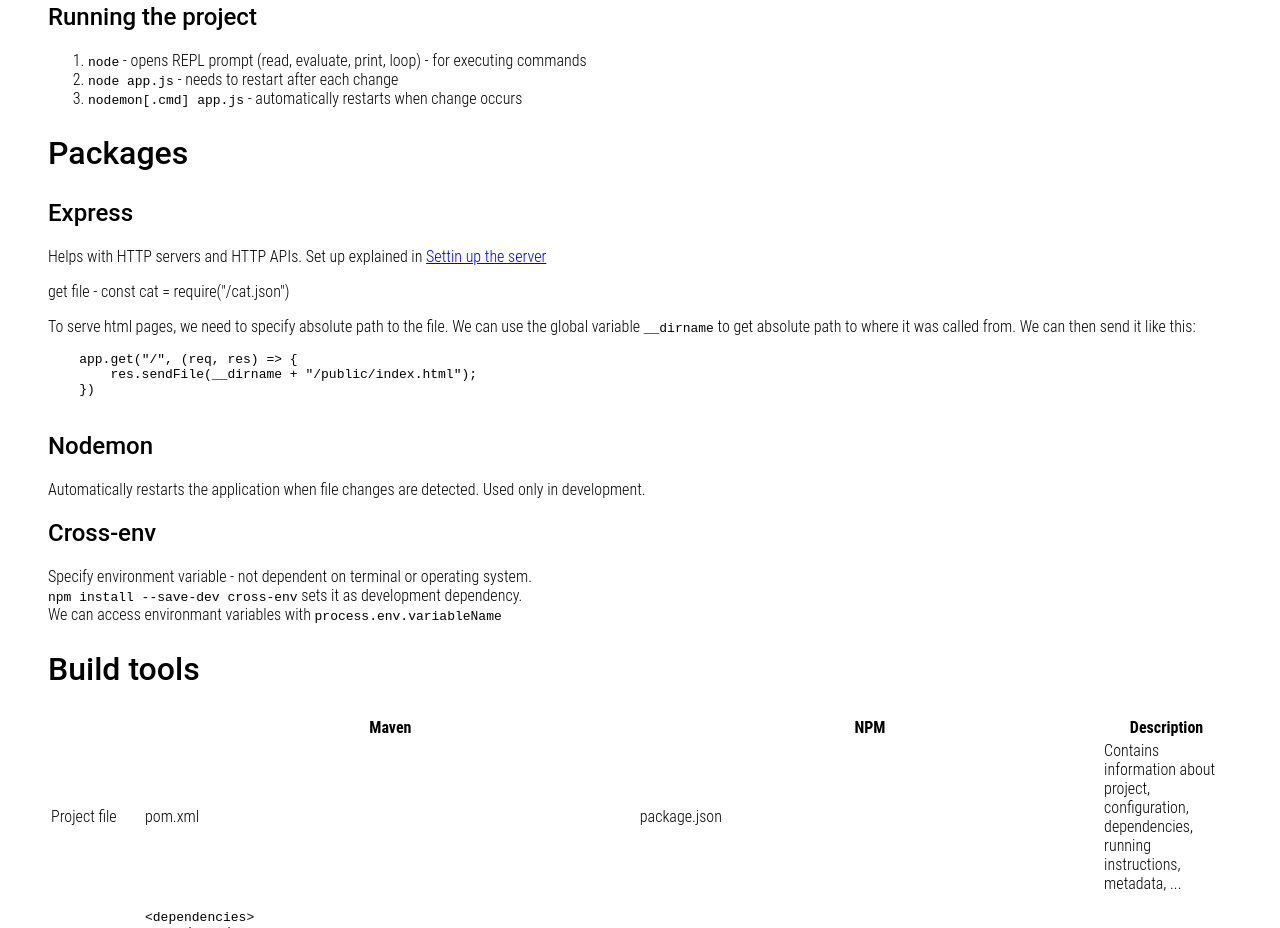
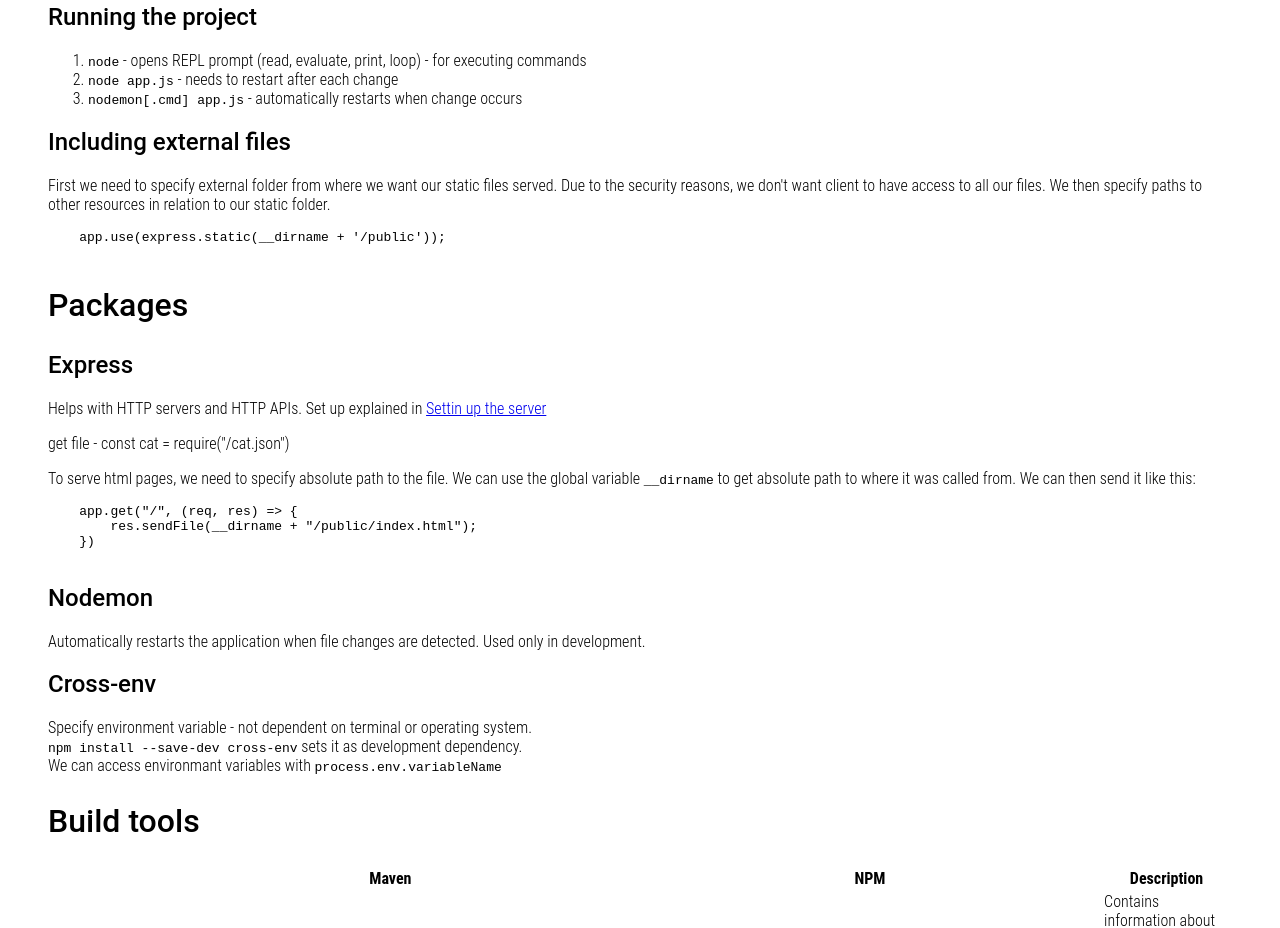
Before and after one commit to mana998/NodeJs_Dat19i_Elective_2021, a website: page 6._Mandatory_Assignment/public/index.html in a window 1280 px wide. Shown: the part 1258-2186 px from the top of the page. Drawn offline with nearby package versions, Linux system fonts and the light colour scheme.

Commit message:
Added External files section

```diff
--- a/6._Mandatory_Assignment/public/index.html
+++ b/6._Mandatory_Assignment/public/index.html
@@ -89,6 +89,16 @@
                     <li><code>nodemon[.cmd] app.js</code> - automatically restarts when change occurs</li>
                 </ol>
             </section>
+            <section class="minor">
+                <h2>Including external files</h2>
+                <p>First we need to specify external folder from where we want our static files served. Due to the security reasons,
+                    we don't want client to have access to all our files. We then specify paths to other resources in relation to our static folder.
+                </p>
+                <pre>
+    <code>app.use(express.static(__dirname + '/public'));</code>
+                </pre>
+            </section>
+        </section>
         <section class="major">
             <h1 id="packages">Packages</h1>
             <section class="minor"></section>
```
